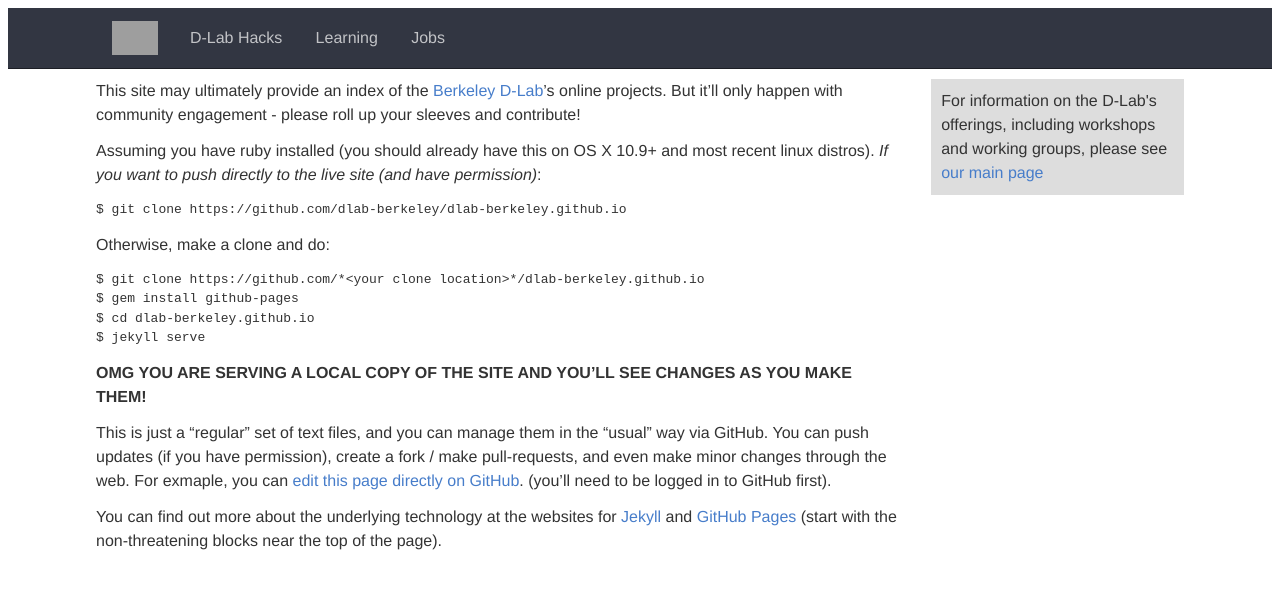
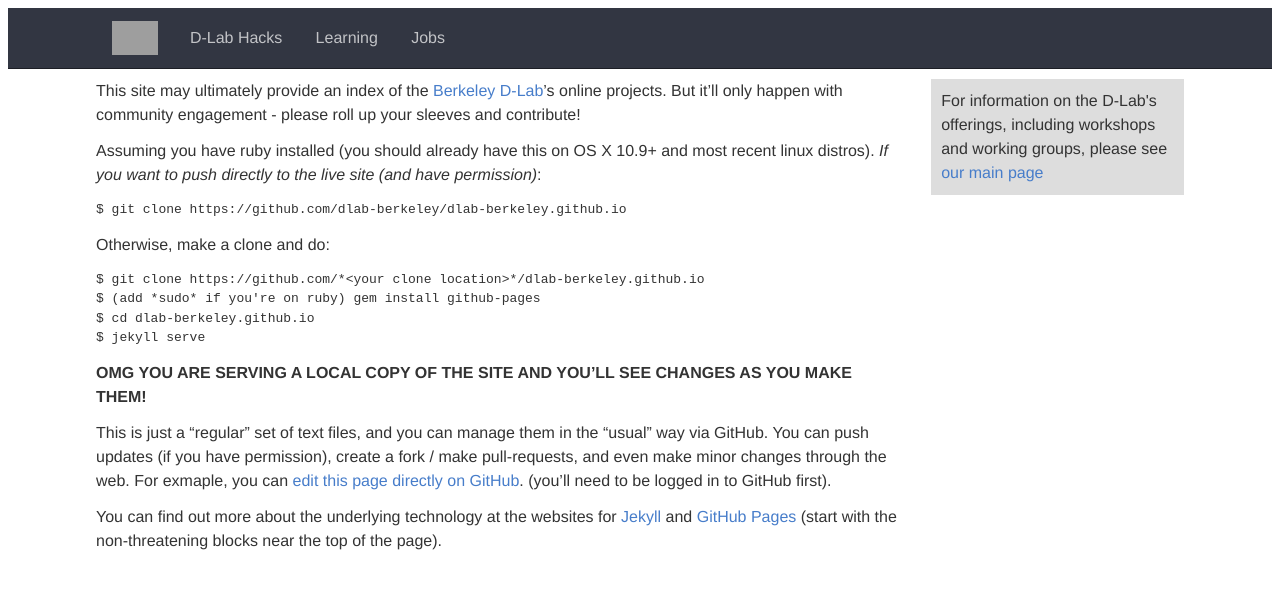
Before and after one commit to dlab-berkeley/dlab-berkeley.github.io, a Jekyll site: the page built from about.md, in a window 1280 px wide. Shown: the top 589 px of the page. Built offline with Jekyll 4.4.1, drawn with Linux system fonts in a browser that asks for light colours; grey boxes are pictures that could not be loaded.

Commit message:
edit note about sudo

```diff
--- a/about.md
+++ b/about.md
@@ -15,7 +15,7 @@
 Otherwise, make a clone and do:
 
     $ git clone https://github.com/*<your clone location>*/dlab-berkeley.github.io
-    $ gem install github-pages
+    $ (add *sudo* if you're on ruby) gem install github-pages
     $ cd dlab-berkeley.github.io
     $ jekyll serve
 
```
